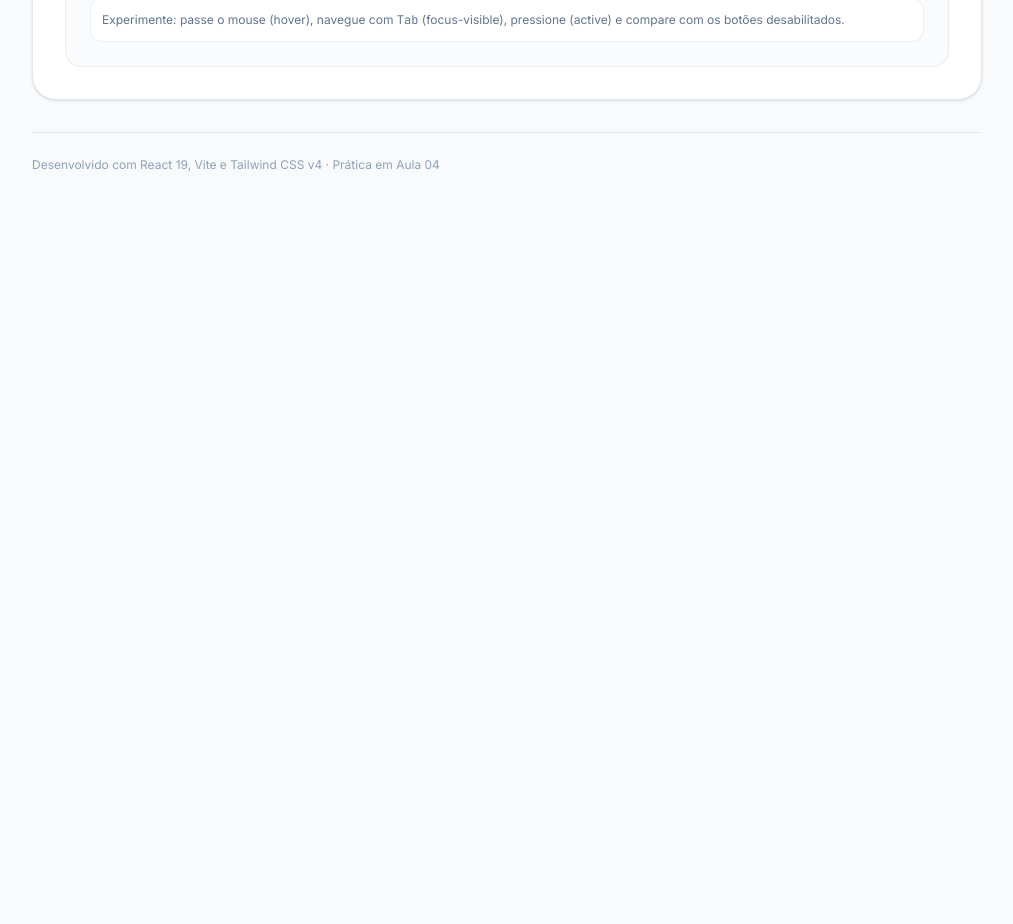
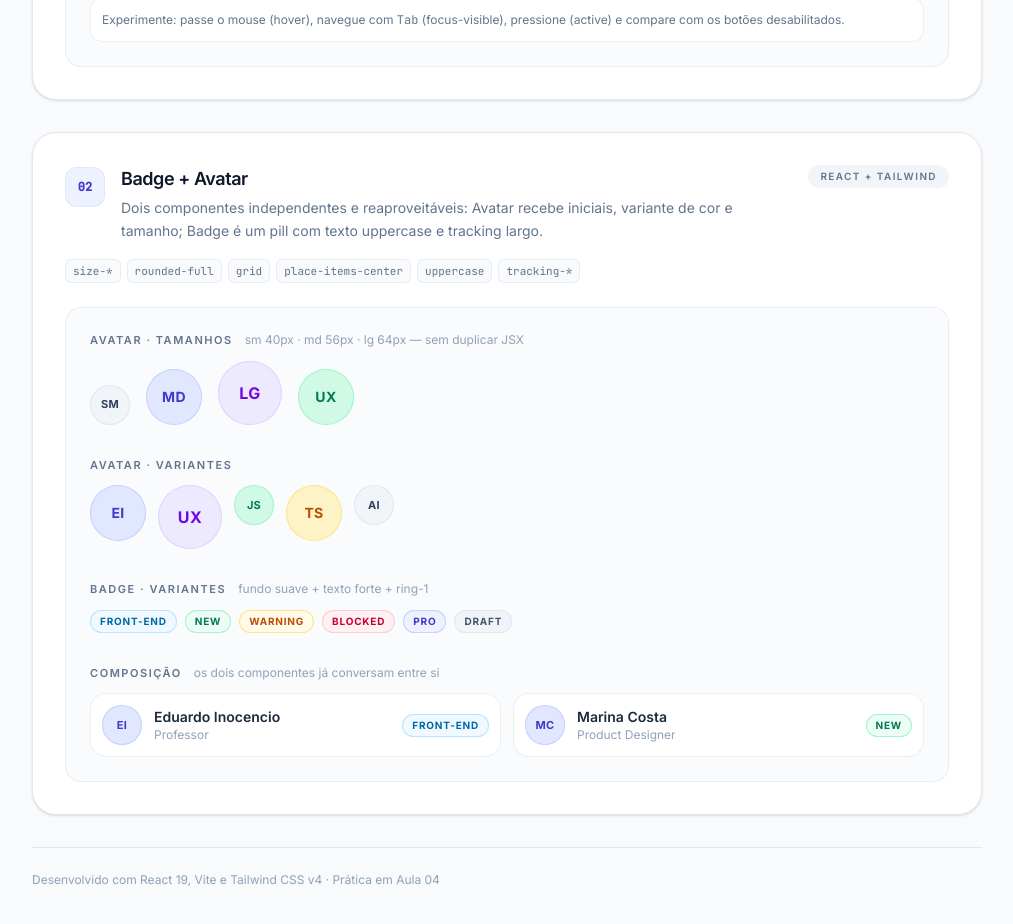
Before and after one commit to LiseHFliess/pratica-aula-04-tailwind-react, a React (Vite) app: page / in a window 1280 px wide. Shown: the part 940-1864 px from the top of the page, without its empty margins (266-1279 px from the left). Before the commit the page ends 1177 px from the top, so only its background shows below. Built offline with nearby package versions, Linux system fonts and the light colour scheme.

Commit message:
feat: exercise 02 - badge e avatar
- Avatar com variantes de cor e tamanhos sm/md/lg
- Badge pill com variantes semanticas (info, success, warning, danger...)
- demo de composicao reutilizando os dois componentes

```diff
--- a/src/board/BoardApp.jsx
+++ b/src/board/BoardApp.jsx
@@ -1,5 +1,6 @@
 import Sidebar from './ui/Sidebar.jsx';
 import Exercise01ButtonSystem from './sections/Exercise01ButtonSystem.jsx';
+import Exercise02BadgeAvatar from './sections/Exercise02BadgeAvatar.jsx';
 
 /**
  * Cada item registra um exercício na página única do board.
@@ -7,6 +8,7 @@ import Exercise01ButtonSystem from './sections/Exercise01ButtonSystem.jsx';
  */
 const exercises = [
   { id: 'ex01', number: '01', label: 'Button System', Component: Exercise01ButtonSystem },
+  { id: 'ex02', number: '02', label: 'Badge + Avatar', Component: Exercise02BadgeAvatar },
 ];
 
 function Hero() {
--- /dev/null
+++ b/src/board/sections/Exercise02BadgeAvatar.jsx
@@ -0,0 +1,83 @@
+import Avatar from '../ui/Avatar.jsx';
+import Badge from '../ui/Badge.jsx';
+import DemoRow from '../ui/DemoRow.jsx';
+import ExerciseSection from '../ui/ExerciseSection.jsx';
+
+const avatars = [
+  { initials: 'EI', variant: 'brand', size: 'md' },
+  { initials: 'UX', variant: 'violet', size: 'lg' },
+  { initials: 'JS', variant: 'emerald', size: 'sm' },
+  { initials: 'TS', variant: 'amber', size: 'md' },
+  { initials: 'AI', variant: 'slate', size: 'sm' },
+];
+
+const badges = [
+  { variant: 'info', label: 'Front-end' },
+  { variant: 'success', label: 'New' },
+  { variant: 'warning', label: 'Warning' },
+  { variant: 'danger', label: 'Blocked' },
+  { variant: 'brand', label: 'Pro' },
+  { variant: 'neutral', label: 'Draft' },
+];
+
+export default function Exercise02BadgeAvatar() {
+  return (
+    <ExerciseSection
+      id="ex02"
+      number="02"
+      title="Badge + Avatar"
+      description="Dois componentes independentes e reaproveitáveis: Avatar recebe iniciais, variante de cor e tamanho; Badge é um pill com texto uppercase e tracking largo."
+      tags={['size-*', 'rounded-full', 'grid', 'place-items-center', 'uppercase', 'tracking-*']}
+    >
+      <div className="space-y-8">
+        <DemoRow label="Avatar · tamanhos" hint="sm 40px · md 56px · lg 64px — sem duplicar JSX">
+          <div className="flex flex-wrap items-end gap-4">
+            <Avatar initials="SM" size="sm" variant="slate" />
+            <Avatar initials="MD" size="md" />
+            <Avatar initials="LG" size="lg" variant="violet" />
+            <Avatar initials="UX" variant="emerald" />
+          </div>
+        </DemoRow>
+
+        <DemoRow label="Avatar · variantes">
+          <div className="flex flex-wrap gap-3">
+            {avatars.map((avatar) => (
+              <Avatar key={avatar.initials} {...avatar} />
+            ))}
+          </div>
+        </DemoRow>
+
+        <DemoRow label="Badge · variantes" hint="fundo suave + texto forte + ring-1">
+          <div className="flex flex-wrap gap-2">
+            {badges.map(({ variant, label }) => (
+              <Badge key={variant} variant={variant}>
+                {label}
+              </Badge>
+            ))}
+          </div>
+        </DemoRow>
+
+        <DemoRow label="Composição" hint="os dois componentes já conversam entre si">
+          <div className="flex flex-wrap gap-3">
+            {[
+              { initials: 'EI', name: 'Eduardo Inocencio', role: 'Professor', badge: 'Front-end', variant: 'info' },
+              { initials: 'MC', name: 'Marina Costa', role: 'Product Designer', badge: 'New', variant: 'success' },
+            ].map((person) => (
+              <div
+                key={person.initials}
+                className="flex flex-1 items-center gap-3 rounded-2xl bg-white p-3 ring-1 ring-slate-200/70 ring-inset"
+              >
+                <Avatar initials={person.initials} size="sm" name={person.name} />
+                <div className="min-w-0 flex-1">
+                  <p className="truncate text-sm font-semibold text-slate-800">{person.name}</p>
+                  <p className="truncate text-xs text-slate-400">{person.role}</p>
+                </div>
+                <Badge variant={person.variant}>{person.badge}</Badge>
+              </div>
+            ))}
+          </div>
+        </DemoRow>
+      </div>
+    </ExerciseSection>
+  );
+}
--- /dev/null
+++ b/src/board/ui/Avatar.jsx
@@ -0,0 +1,40 @@
+import { cn } from '../lib/cn.js';
+
+/** sm = 40px · md = 56px (base do Figma) · lg = 64px (usado no ProfileCard) */
+const sizes = {
+  sm: 'size-10 text-[11px]',
+  md: 'size-14 text-sm',
+  lg: 'size-16 text-base',
+};
+
+const variants = {
+  brand: 'bg-brand-100 text-brand-700 ring-brand-200',
+  slate: 'bg-slate-100 text-slate-700 ring-slate-200',
+  violet: 'bg-violet-100 text-violet-700 ring-violet-200',
+  emerald: 'bg-emerald-100 text-emerald-700 ring-emerald-200',
+  amber: 'bg-amber-100 text-amber-700 ring-amber-200',
+};
+
+export default function Avatar({
+  initials,
+  variant = 'brand',
+  size = 'md',
+  name,
+  className,
+}) {
+  return (
+    <span
+      role="img"
+      aria-label={name ? `Avatar de ${name}` : `Avatar ${initials}`}
+      className={cn(
+        'grid shrink-0 place-items-center rounded-full font-bold tracking-wide select-none',
+        'ring-1 ring-inset',
+        sizes[size],
+        variants[variant],
+        className,
+      )}
+    >
+      {initials}
+    </span>
+  );
+}
--- /dev/null
+++ b/src/board/ui/Badge.jsx
@@ -0,0 +1,27 @@
+import { cn } from '../lib/cn.js';
+
+/** Fundo suave (50/100) + texto forte (600/700) mantêm o contraste legível. */
+const variants = {
+  info: 'bg-sky-50 text-sky-700 ring-sky-200',
+  success: 'bg-emerald-50 text-emerald-700 ring-emerald-200',
+  warning: 'bg-amber-50 text-amber-700 ring-amber-200',
+  danger: 'bg-rose-50 text-rose-700 ring-rose-200',
+  brand: 'bg-brand-50 text-brand-700 ring-brand-200',
+  neutral: 'bg-slate-100 text-slate-600 ring-slate-200',
+};
+
+export default function Badge({ children, variant = 'neutral', className }) {
+  return (
+    <span
+      className={cn(
+        'inline-flex items-center gap-1 rounded-full px-2.5 py-1',
+        'text-[10px] font-bold tracking-[0.08em] uppercase',
+        'ring-1 ring-inset',
+        variants[variant],
+        className,
+      )}
+    >
+      {children}
+    </span>
+  );
+}
```
